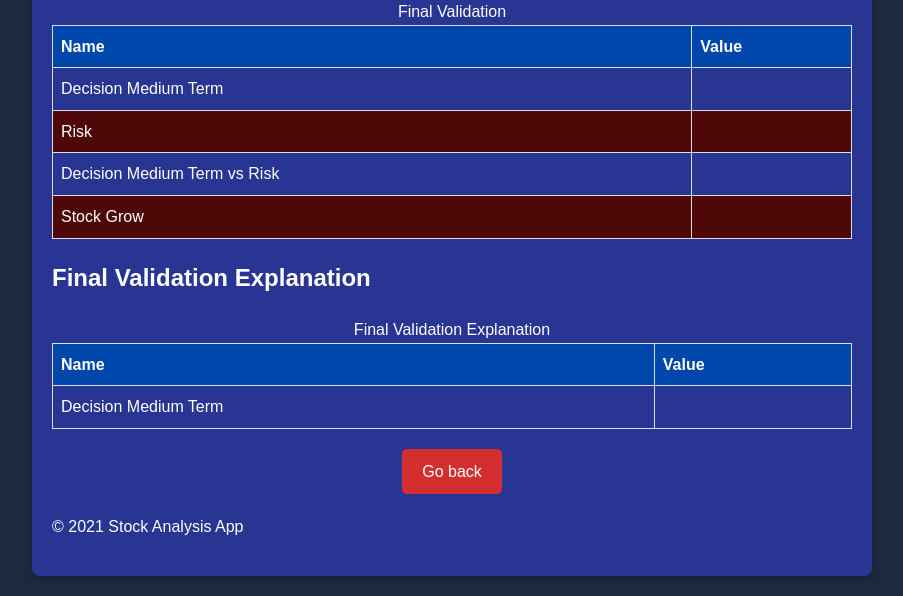
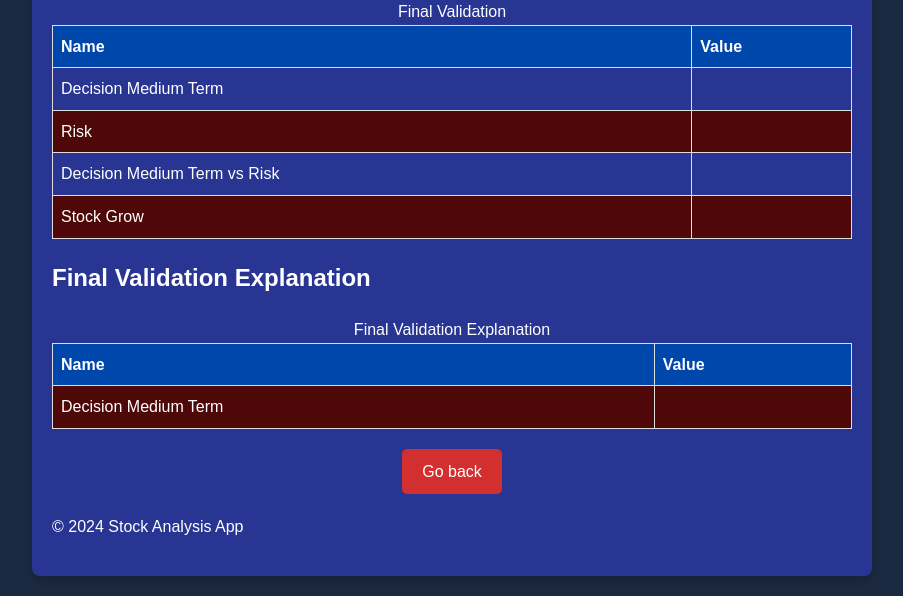
Before and after one commit to ZioGuillo/finbiz_api_app, a Flask app: template app/templates/analysis_results.html in a window 1280 px wide. Shown: the part 2121-2717 px from the top of the page, without its empty margins (188-1091 px from the left). Run offline with Flask 3, Linux system fonts and the light colour scheme; the template is opened without the code that fills it, so the values that code supplies are empty; parts of the project's set-up code (start-up, migrations or seed data) failed here and were passed over; some libraries are stand-ins or nearby versions.

Commit message:
Update copyright year in footer

```diff
--- a/app/templates/analysis_results.html
+++ b/app/templates/analysis_results.html
@@ -215,7 +215,6 @@
                     <th scope="col">Value</th>
                 </tr>
                 <tr>
-                <tr>
                     <td>Decision Medium Term</td>
                     <td>{{ final_validation_data[symbol]['Final_validation']['Decision Medium Term'] }}</td>
                 </tr>
@@ -226,7 +225,7 @@
         <a href="/" class="button">Go back</a>
 
         <footer>
-            <p>© 2021 Stock Analysis App</p>
+            <p>© 2024 Stock Analysis App</p>
 
     </div>
 </body>
```
